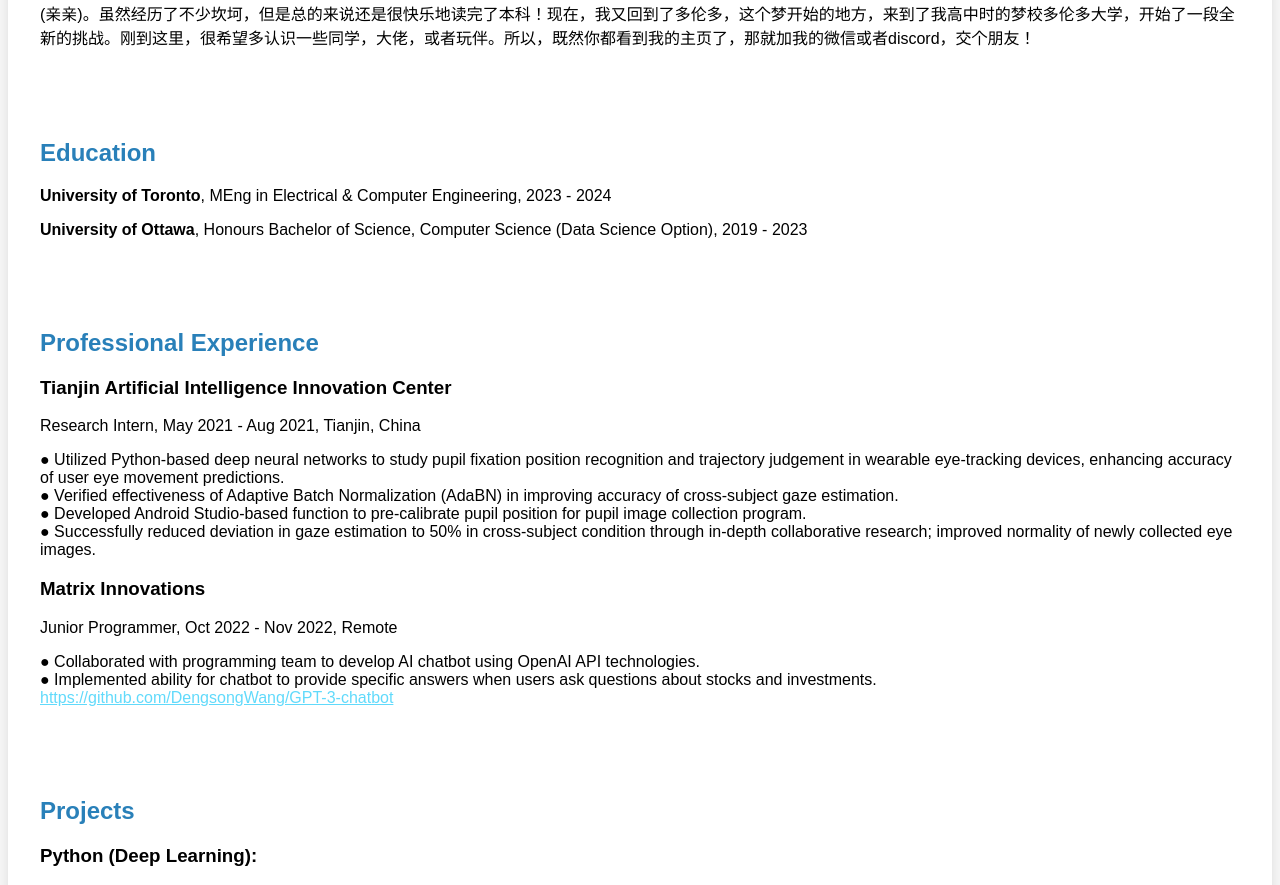
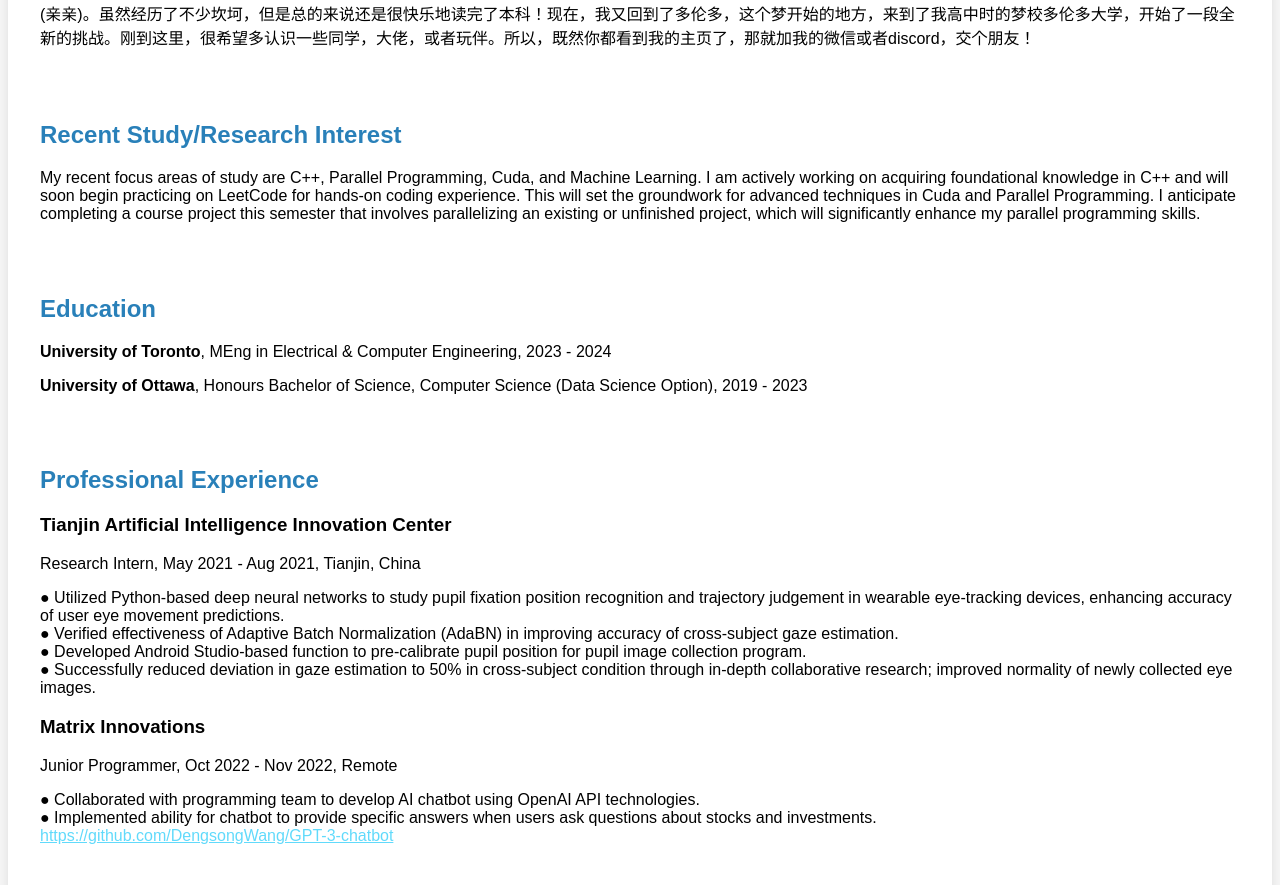
Before and after one commit to DengsongWang/dengsongpage, a React (Create React App) app: page / in a window 1280 px wide. Shown: the part 1000-1885 px from the top of the page. Built offline with nearby package versions, Linux system fonts and the light colour scheme.

Commit message:
4 commit

```diff
--- a/src/App.js
+++ b/src/App.js
@@ -63,7 +63,24 @@
       </section>
       <br />
       <br />
+
+
+      <section className="RecentArea">
+        <h2>Recent Study/Research Interest</h2>
+        <p>
+          My recent focus areas of study are C++, Parallel Programming,
+          Cuda, and Machine Learning. I am actively working on acquiring
+          foundational knowledge in C++ and will soon begin practicing on
+          LeetCode for hands-on coding experience. This will set the groundwork
+          for advanced techniques in Cuda and Parallel Programming. I anticipate
+          completing a course project this semester that involves parallelizing
+          an existing or unfinished project, which will significantly enhance my
+          parallel programming skills.
+        </p>
+      </section>
       <br />
+      <br />
+
 
       <section className="Education">
         <h2>Education</h2>
@@ -78,7 +95,7 @@
       </section>
       <br />
       <br />
-      <br />
+
 
       <section className="Professional-Experience">
         <h2>Professional Experience</h2>
@@ -116,7 +133,6 @@
           </p>
         </div>
       </section>
-      <br />
       <br />
       <br />
 
@@ -166,7 +182,6 @@
       </section>
       <br />
       <br />
-      <br />
 
       <section className="Skills">
         <h2>Skills</h2>
@@ -179,7 +194,6 @@
         <h3>Language Proficiencies:</h3>
         <p>Bilingual Fluency in Mandarin (Native) & English (Fluent)</p>
       </section>
-      <br />
       <br />
       <br />
 
```
